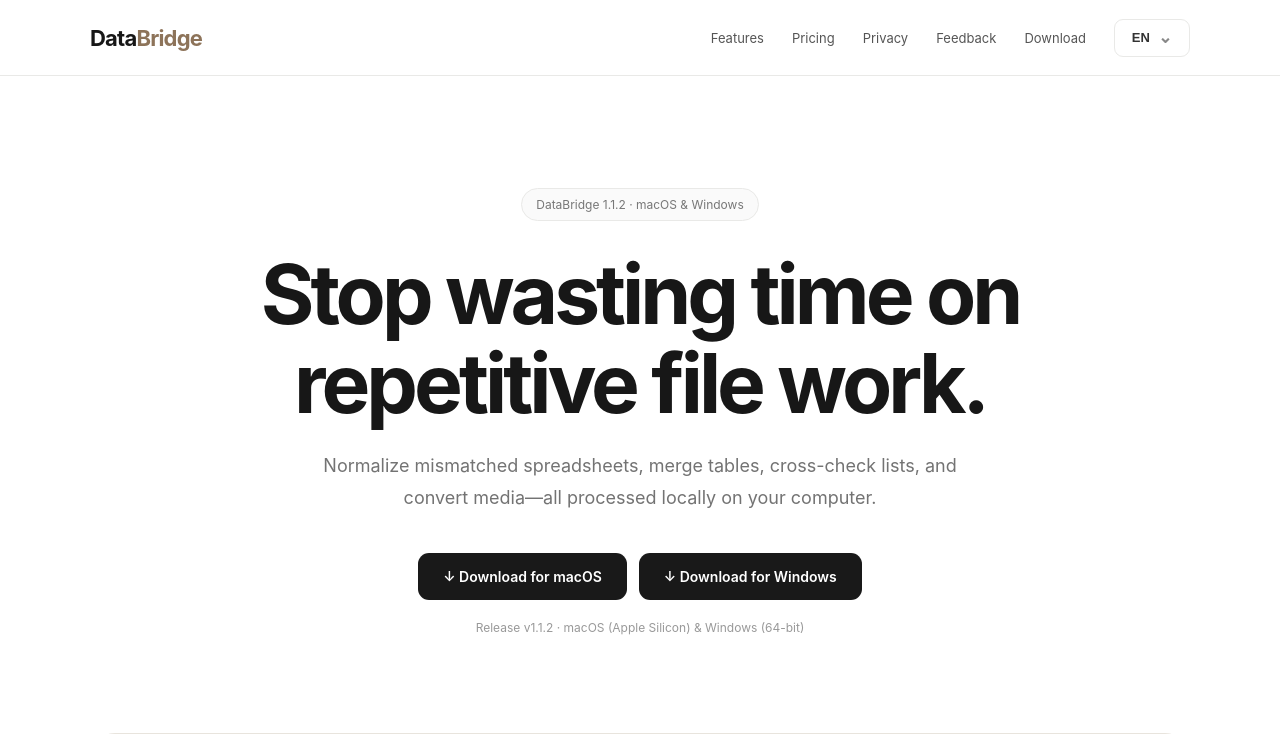
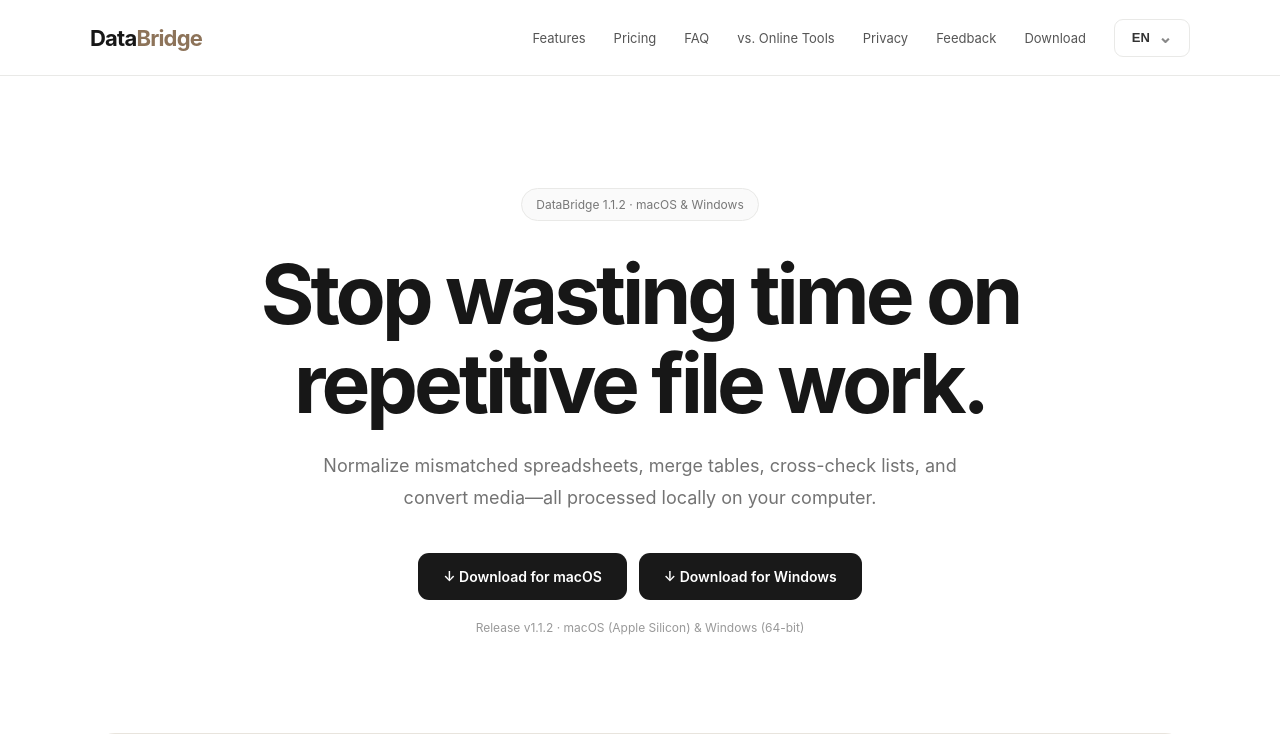
Before and after one commit to durian9188-jpg/databridge-website, a plain HTML site: page index.html in a window 1280 px wide. Shown: the top 734 px of the page. Drawn offline with Linux system fonts and the light colour scheme.

Commit message:
Update index.html

```diff
--- a/index.html
+++ b/index.html
@@ -349,6 +349,8 @@ h1{letter-spacing:-2px}
 <div class="nav-right">
 <a class="nav-link" href="#features" data-en="Features" data-zh="功能">Features</a>
 <a class="nav-link" href="pricing.html" data-en="Pricing" data-zh="价格">Pricing</a>
+<a class="nav-link" href="faq.html" data-en="FAQ" data-zh="常见问题">FAQ</a>
+<a class="nav-link" href="vs-online-converters.html" data-en="vs. Online Tools" data-zh="对比在线工具">vs. Online Tools</a>
 <a class="nav-link" href="#privacy" data-en="Privacy" data-zh="隐私">Privacy</a>
 <a class="nav-link" href="https://github.com/durian9188-jpg/databridge-releases/discussions" target="_blank" rel="noopener noreferrer" data-en="Feedback" data-zh="反馈">Feedback</a>
 <a class="nav-link" href="#download" data-en="Download" data-zh="下载">Download</a>
@@ -558,6 +560,9 @@ d446bd97a53e5baf0f0bcc811d3d43cdfc030e0f67668db6e1aa4ec5f00bbac2  DataBridge-1.1
     <a href="terms.html" style="color:#777;" data-en="Terms of Service" data-zh="服务条款">Terms of Service</a>
     <a href="privacy.html" style="color:#777;" data-en="Privacy Policy" data-zh="隐私政策">Privacy Policy</a>
     <a href="refund.html" style="color:#777;" data-en="Refund Policy" data-zh="退款政策">Refund Policy</a>
+    <a href="faq.html" style="color:#777;" data-en="FAQ" data-zh="常见问题">FAQ</a>
+    <a href="vs-online-converters.html" style="color:#777;" data-en="vs. Online Tools" data-zh="对比在线工具">vs. Online Tools</a>
+    <a href="llms.txt" style="color:#777;">llms.txt</a>
     <a href="mailto:support@databridge.app" style="color:#777;" data-en="Contact Support" data-zh="联系支持">Contact Support</a>
   </div>
 </div>
```
